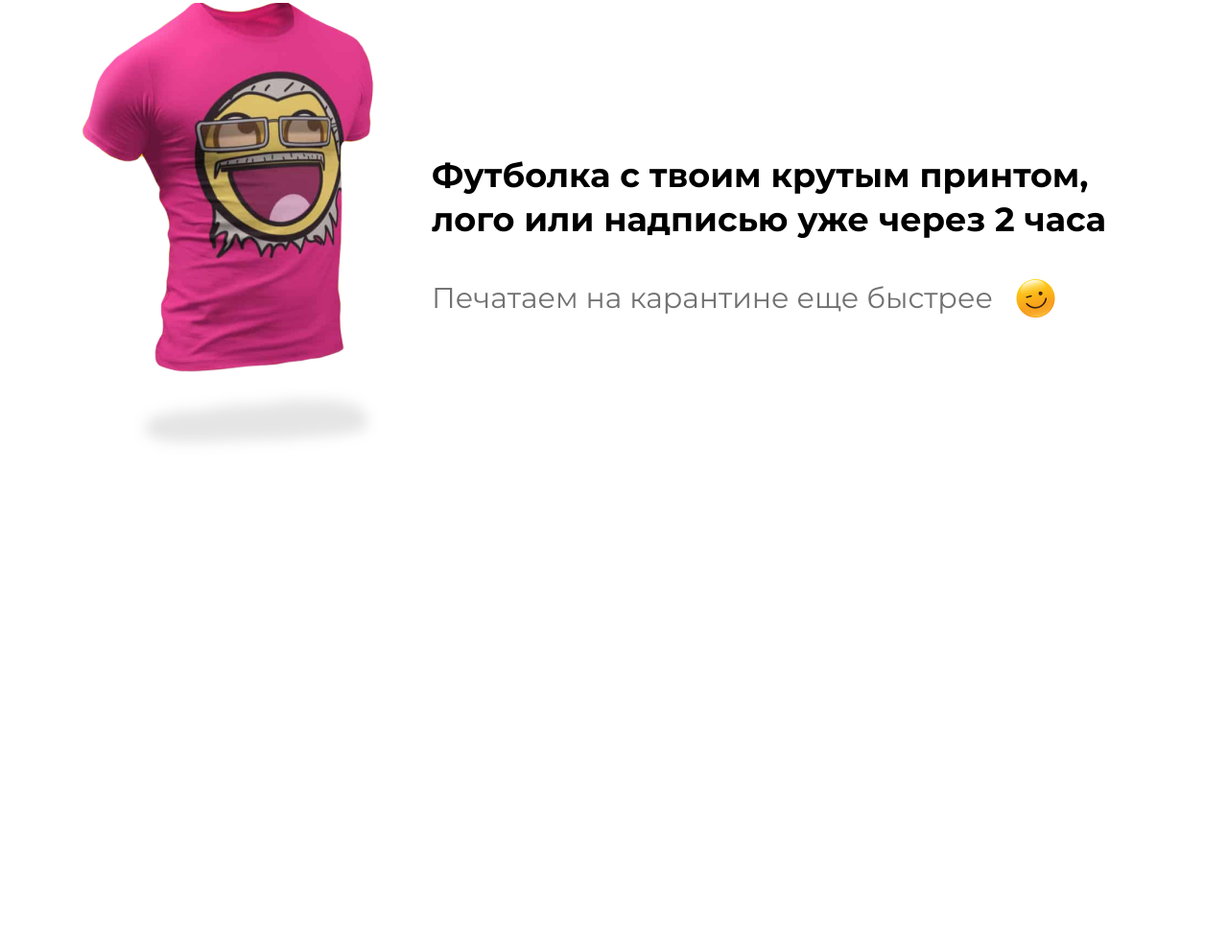
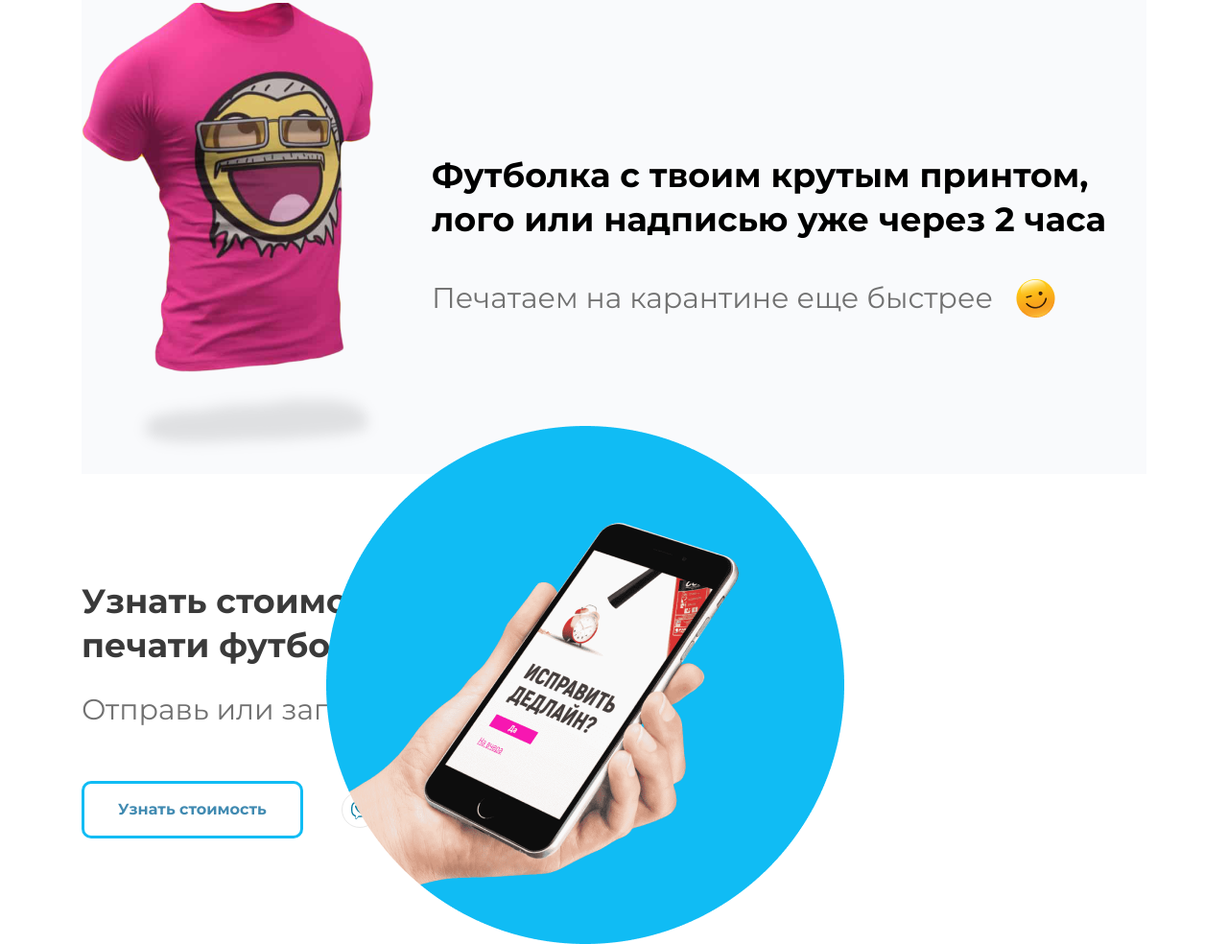
Before and after one commit to ZhenyaDope/LayoutPolytech, a plain HTML site: page index.html in a window 1280 px wide. Shown: the part 525-1509 px from the top of the page at 96% size. Before the commit the page ends 1019 px from the top, so only its background shows below. Drawn offline with Linux system fonts and the light colour scheme; a script that the page names is missing.

Commit message:
Добавлен блок cta

```diff
--- a/index.html
+++ b/index.html
@@ -194,6 +194,18 @@
             </div>
         </div>
     </div>
+    <div class="ask">
+        <div class="container">
+            <h3 class="ask__title">Узнать стоимость <br> печати футболки</h3>
+            <p class="ask__description">Отправь или загрузи макет</p>
+            <div class="buttons ask__btn">
+                <a class="buttons__link" href="#">Узнать стоимость</a>
+                <a class="buttons__icon" href="#"><img src="./image/ask/vb.png" alt="Viber"></a>
+                <a class="buttons__icon" href="#"><img src="./image/ask/tg.png" alt="Viber"></a>
+            </div>
+        </div>
+        <img class="ask__img" src="./image/ask/askPhone.png" alt="Phone">
+    </div>
 
 <script src="./js/script.js"></script>
 </body>
--- /dev/null
+++ b/style/_ask.scss
@@ -0,0 +1,51 @@
+.ask{
+    width:100%;
+    padding:110px 0px;
+    position: relative;
+    .container{
+        background: #FFF;
+    }
+    &__title{
+        line-height: 130%;
+        font-size:35px;
+        color: #3A3A3A;
+    }
+    &__description{
+        font-size: 30px;
+        line-height: 130%;
+        color: #717171;
+        margin-top:25px;
+        margin-bottom: 55px;
+    }
+    .buttons{
+        display:flex;
+        align-items:center;
+        &__link{
+            color: #408AB1;
+                padding:18px 35px;
+                border: 3px solid #10BCF4;
+                border-radius: 10px;
+                text-decoration: none;
+                font-weight: bold;
+                margin-right: 40px;
+        }
+        &__icon{
+            display:flex;
+            justify-content:center;
+            align-items:center;
+            height: 38px;
+            width: 38px;
+            margin-right:15px;
+            border-radius:100px;
+            border: 1px solid #E8E8E8;
+            &:last-child{
+                margin-right: 0px;
+            }
+        }
+    }
+    &__img{
+        position:absolute;
+        top:-50px;
+        right: 400px;
+    }
+}
--- a/style/_prime.scss
+++ b/style/_prime.scss
@@ -1,8 +1,11 @@
 .prime{
     width:100%;
-    padding-top:75px;
+    .container{
+        background: #F9FAFC;
+    }
     .breadcrumbs{
         width:100%;
+        padding-top:75px;
         padding-bottom: 20px;
         &__list{
             list-style: none;
--- a/style/style.scss
+++ b/style/style.scss
@@ -13,3 +13,4 @@ body{
 @import 'grid';
 @import 'header';
 @import 'prime';
+@import 'ask';
```
Also changed, not shown: image/ask/askPhone.png (added), image/ask/tg.png (added), image/ask/vb.png (added), style/style.css, 1 other file.
